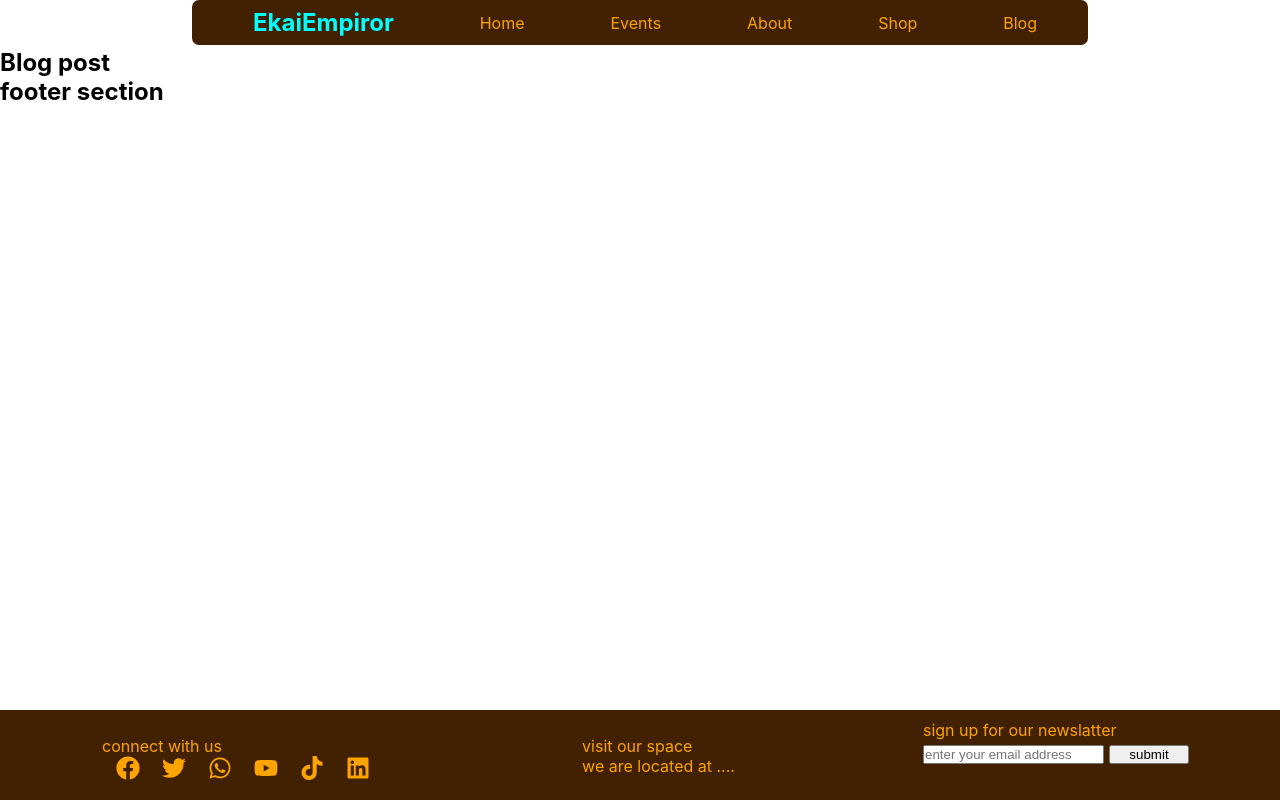
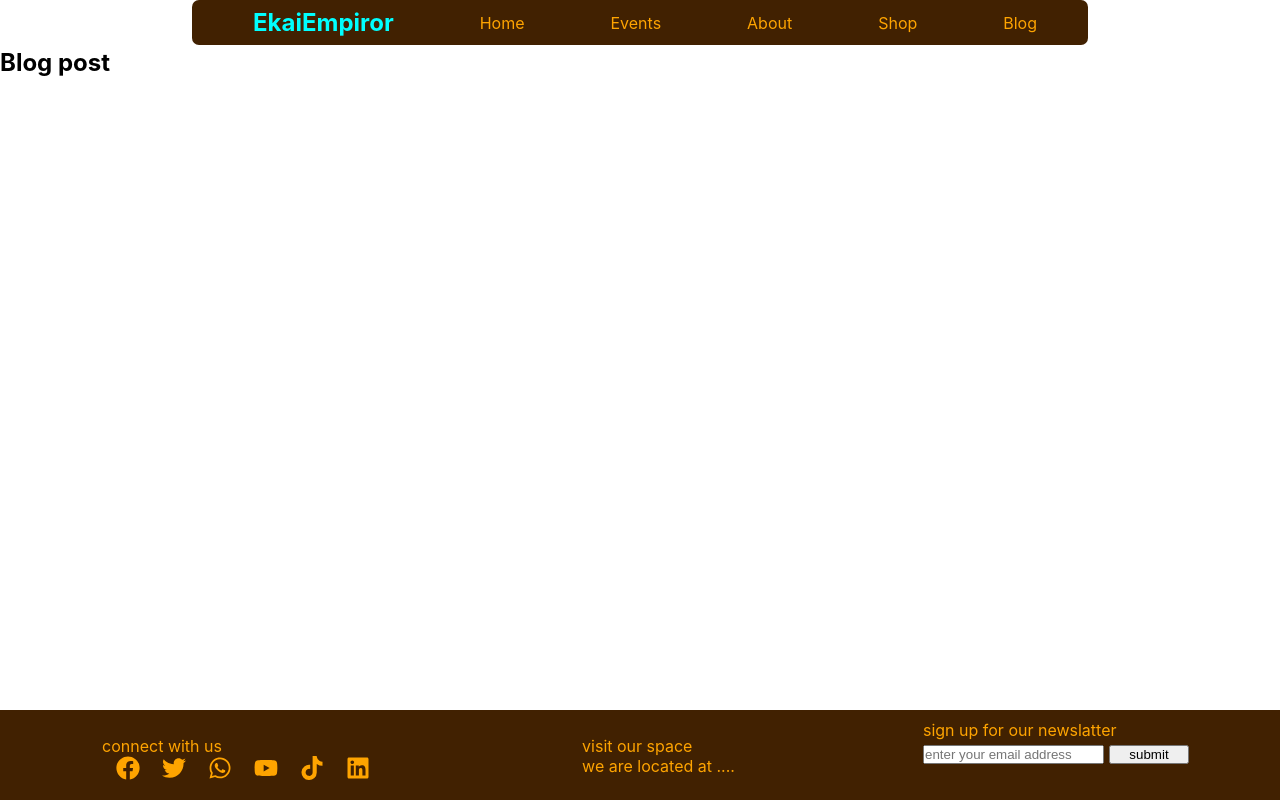
Before and after one commit to Kris-Ekiteles/ekai_empiror, a React (Create React App) app: page /blog in a window 1280 px wide. Built offline with nearby package versions, Linux system fonts and the light colour scheme.

Commit message:
remove footer h2

```diff
--- a/src/components/Footer.js
+++ b/src/components/Footer.js
@@ -13,7 +13,6 @@ import {
 const Footer = () => {
   return (
     <div>
-      <h2>footer section</h2>
       <footer>
         <div className="media_icons">
           <p>connect with us</p>
```
